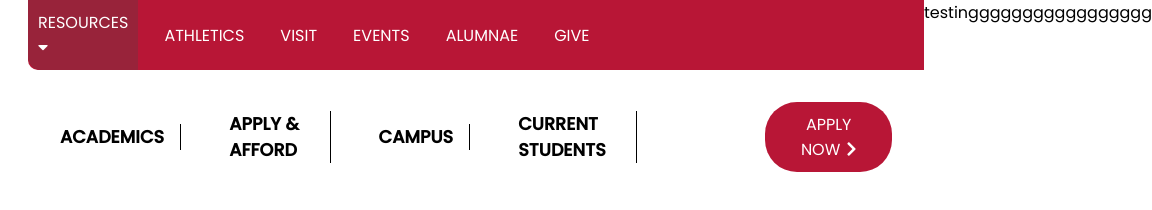
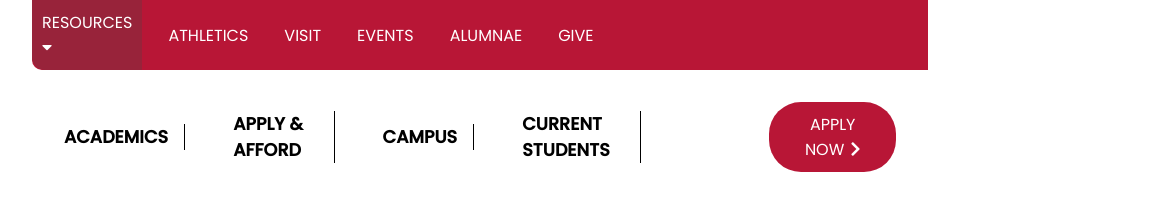
Before and after one commit to kalpanadd/UniversityWebsiteClone, a plain HTML site: page index.html in a window 1280 px wide. Shown: the full height of the page, 352-1504 px from the left, 1152 px wide, since content can reach past the window. Drawn offline with Linux system fonts and the light colour scheme.

Commit message:
again testing

```diff
--- a/index.html
+++ b/index.html
@@ -45,7 +45,6 @@
                 </button>
             </div>
         </section>
-        testinggggggggggggggggg
 
 
     </section>
```
